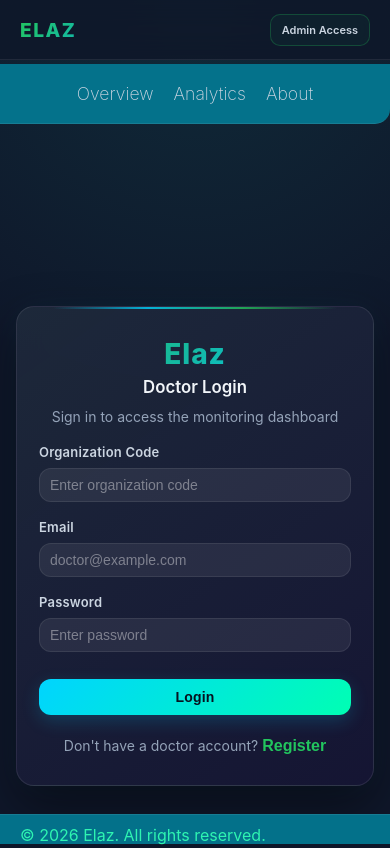
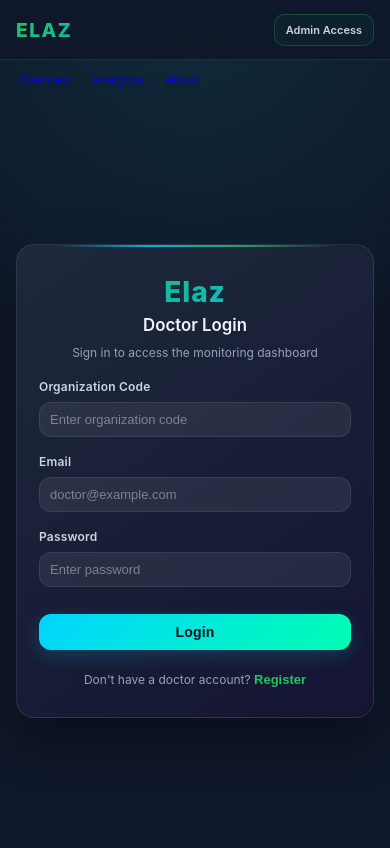
Before and after one commit to Indomitable-Essence/IoT-Health-Monitoring-System, a plain HTML site: page Frontend/doctor-login.html in a window 390 px wide. Shown: the top 848 px of the page. Drawn offline with Linux system fonts and the light colour scheme.

Commit message:
Refactor mobile styles in doctor-login.css
Updated mobile styles for navbar, auth container, and card.

```diff
--- a/Frontend/doctor-login.css
+++ b/Frontend/doctor-login.css
@@ -452,11 +452,13 @@ form button:active {
 
 @media (max-width: 480px) {
 
+    /* =========================
+       MOBILE NAVBAR
+       ========================= */
+
     .navbar {
         height: 60px;
-
-        padding:
-            0 20px;
+        padding: 0 16px;
     }
 
     .logo {
@@ -464,24 +466,78 @@ form button:active {
     }
 
     .admin-access {
-        padding:
-            8px 11px;
-
+        padding: 8px 11px;
         font-size: 11px;
     }
 
+
+    /* =========================
+       MOBILE PAGE NAVIGATION
+       ========================= */
+
+    .sections {
+        width: 100%;
+
+        margin-top: 60px;
+
+        min-height: 44px;
+
+        padding: 8px 10px;
+
+        gap: 10px;
+
+        justify-content: center;
+
+        border-radius: 0;
+    }
+
+    .section {
+        font-size: 12px;
+
+        padding: 5px 8px;
+
+        white-space: nowrap;
+    }
+
+
+    /* =========================
+       MOBILE LOGIN CONTAINER
+       ========================= */
+
     .auth-container {
-        padding:
-            30px 16px 30px;
+        width: 100%;
+
+        min-height: calc(100vh - 60px);
+
+        padding: 40px 16px 70px;
+
+        display: flex;
+
+        justify-content: center;
+        align-items: center;
     }
+
+
+    /* =========================
+       MOBILE LOGIN CARD
+       ========================= */
 
     .auth-card {
         width: 100%;
-    max-width: 400px;
+
+        max-width: 360px;
+
         height: auto;
+
         padding: 30px 22px;
+
         border-radius: 18px;
     }
+
+
+    /* =========================
+       MOBILE TEXT
+       ========================= */
 
     .auth-card h1 {
         font-size: 1.75rem;
@@ -490,53 +546,76 @@ form button:active {
     .auth-card h2 {
         font-size: 1.05rem;
     }
+
+    .subtitle {
+        font-size: 12px;
     }
-.sections{
-    display:flex;
-    justify-content:center;
-    align-items:center;
-    gap:20px;
-    margin-top:64px;
-    width:100%;
-    min-height:60px;
-    padding:15px 20px;
-    background:rgba(4, 120, 146, 0.934);
-    border-bottom: 1px solid rgba(255, 255, 255, 0.08);
-    color: #CBD5E1;
-    border-radius: 0 0 15px 0;
+
+
+    /* =========================
+       MOBILE INPUTS
+       ========================= */
+
+    input {
+        padding: 9px 10px;
+
+        font-size: 13px;
     }
-.section{
-    cursor:pointer;
-    font-size:1.1rem;
-    font-weight:200;
-    transition:color 0.2s ease, transform 0.2s ease;
-    text-decoration:none;
-    color:inherit;
+
+    label {
+        font-size: 12px;
     }
-.section:hover{
-    color: #05be43;
-    transform:translateX(-2px);
-    border-color: linear-gradient(120deg, #0cc44f, #14B8A6, #00D4FF);
-    border-radius: 8px;
-    border-style:outset;
-    border-width: 0.4cqb;
+
+
+    /* =========================
+       MOBILE BUTTON
+       ========================= */
+
+    form button {
+        padding: 10px;
     }
-.footer{
-    background:rgba(4, 120, 146, 0.934);
-    border-top:1px solid rgba(255, 255, 255, 0.08);
-    padding:10px 20px;
-    text-align:center;
-    background:rgba(4, 120, 146, 0.934);
-    padding:10px 20px;
-    position: fixed;
-    bottom: 0;
-    left: 0;
-    width: 100%;
-    height: 30px;
-    border-top: 1px solid var(--border);
-    z-index: 1000;
+
+
+    /* =========================
+       MOBILE REGISTER TEXT
+       ========================= */
+
+    .switch-text {
+        font-size: 12px;
     }
-.footer-content{
+
+    .switch-button {
+        font-size: 13px;
+    }
+
+
+    /* =========================
+       MOBILE FOOTER
+       ========================= */
+
+    .footer {
+        height: auto;
+
+        min-height: 30px;
+
+        padding: 6px 8px;
+    }
+
+    .footer-content {
+        display: flex;
+
+        justify-content: space-between;
+
+        align-items: center;
+
+        gap: 5px;
+
+        font-size: 9px;
+
+        white-space: nowrap;
+    }
+}
+/* .footer-content{
     display:flex;
     justify-content:space-between;
     align-items:center;
@@ -545,7 +624,7 @@ form button:active {
     color:rgba(50, 255, 180, 0.925);
     font-size:1rem;
     border-radius: 0 0 10px 10px;
-}
+} */
 .partners{
     margin: 40px auto;
     text-align:center;
```
Lines whose indentation alone changed are shown as unchanged.
